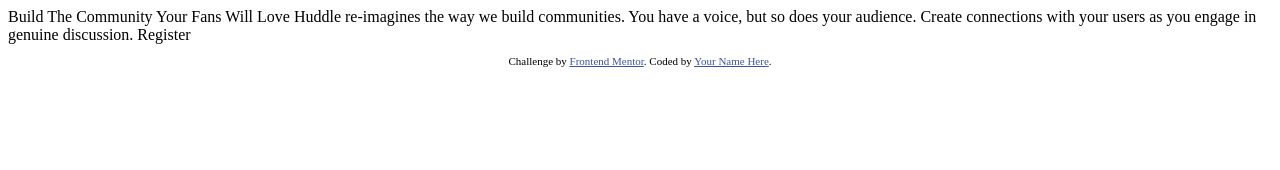
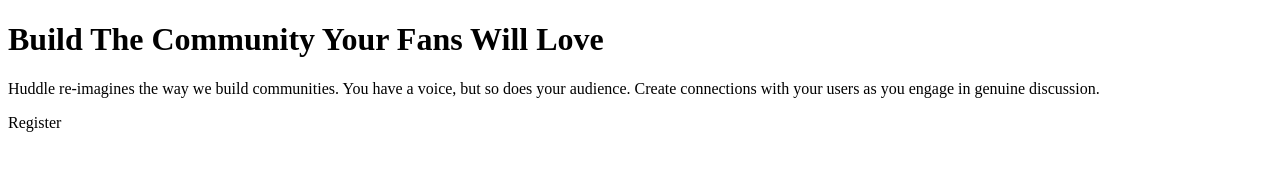
Before and after one commit to HubertKwiatkowski/FM-huddle-landing-page, a plain HTML site: page index.html in a window 1280 px wide. Drawn offline with Linux system fonts and the light colour scheme.

Commit message:
base html

```diff
--- a/index.html
+++ b/index.html
@@ -8,26 +8,28 @@
 
   <title>Frontend Mentor | Huddle landing page with single introductory section</title>
 
-  <!-- Feel free to remove these styles or customise in your own stylesheet 👍 -->
-  <style>
-    .attribution { font-size: 11px; text-align: center; }
-    .attribution a { color: hsl(228, 45%, 44%); }
-  </style>
 </head>
 <body>
+  <header>
+    <div class="logo">
+  </header>
 
-  Build The Community Your Fans Will Love
-
-  Huddle re-imagines the way we build communities. You have a voice, but so does your audience.
-  Create connections with your users as you engage in genuine discussion.
-
-  Register
+  <main>
+    </div>
+    <div class="image"></div>
+    <div class="text">
+      <h1>Build The Community Your Fans Will Love</h1>
+      <p>Huddle re-imagines the way we build communities. You have a voice, but so does your audience. Create connections with your users as you engage in genuine discussion. </p>
+      <div class="btn">Register</div>
+    </div>
+  </main>
 
   <footer>
-    <p class="attribution">
-      Challenge by <a href="https://www.frontendmentor.io?ref=challenge" target="_blank">Frontend Mentor</a>.
-      Coded by <a href="#">Your Name Here</a>.
-    </p>
+    <div class="socials">
+      <div class="facebook"></div>
+      <div class="twitter"></div>
+      <div class="instagram"></div>
+    </div>
   </footer>
 </body>
 </html>
```
